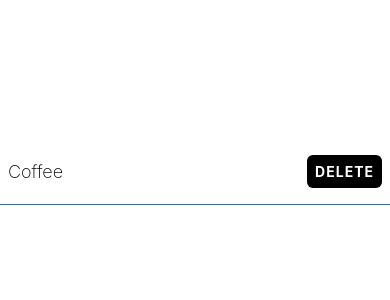
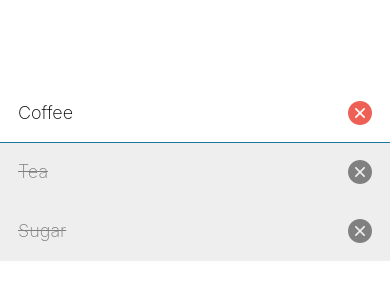
Before and after one commit to CintiaSchutt/taskly, a React Native app: screen / in a window 390 px wide. Shown: the part 250-550 px from the top of the page. Built offline with nearby package versions, Linux system fonts and the light colour scheme.

Commit message:
button icon and styles

```diff
--- a/App.tsx
+++ b/App.tsx
@@ -1,45 +1,13 @@
-import { StatusBar } from "expo-status-bar";
-import {
-  StyleSheet,
-  Text,
-  View,
-  TouchableOpacity,
-  Pressable,
-  Alert,
-} from "react-native";
+import { StyleSheet, View } from "react-native";
 import { theme } from "./theme";
+import { ShoppingListItem } from "./components/ShoppingListItem";
 
 export default function App() {
-  const handleDelete = () => {
-    Alert.alert(
-      "Are you sure you want to delete this?",
-      "It will be gone for good",
-      [
-        {
-          text: "Yes",
-          onPress: () => console.log("Ok, deleting"),
-          style: "destructive",
-        },
-        {
-          text: "Cancel",
-          style: "cancel",
-        },
-      ],
-    );
-  };
-
   return (
     <View style={styles.container}>
-      <View style={styles.itemContainer}>
-        <Text style={styles.itemText}>Coffee</Text>
-        <TouchableOpacity
-          onPress={handleDelete}
-          activeOpacity={0.8}
-          style={styles.button}
-        >
-          <Text style={styles.buttonText}>Delete</Text>
-        </TouchableOpacity>
-      </View>
+      <ShoppingListItem name="Coffee" />
+      <ShoppingListItem name="Tea" isCompleted />
+      <ShoppingListItem name="Sugar" isCompleted />
     </View>
   );
 }
@@ -50,28 +18,4 @@
     backgroundColor: theme.colorWhite,
     justifyContent: "center",
   },
-  itemContainer: {
-    borderBottomColor: theme.colorCerulean,
-    borderBottomWidth: 1,
-    paddingHorizontal: 8,
-    paddingVertical: 16,
-    flexDirection: "row",
-    justifyContent: "space-between",
-    alignItems: "center",
-  },
-  itemText: {
-    fontSize: 18,
-    fontWeight: "200",
-  },
-  button: {
-    backgroundColor: theme.colorBlack,
-    padding: 8,
-    borderRadius: 6,
-  },
-  buttonText: {
-    color: theme.colorWhite,
-    fontWeight: "bold",
-    textTransform: "uppercase",
-    letterSpacing: 1,
-  },
 });
--- /dev/null
+++ b/components/ShoppingListItem.tsx
@@ -0,0 +1,78 @@
+import { Text, View, TouchableOpacity, StyleSheet, Alert } from "react-native";
+import { theme } from "../theme";
+import AntDesign from "@expo/vector-icons/AntDesign";
+
+type Props = {
+  name: string;
+  isCompleted?: boolean;
+};
+
+export function ShoppingListItem({ name, isCompleted }: Props) {
+  const handleDelete = () => {
+    Alert.alert(
+      `Are you sure you want to delete ${name}?`,
+      "It will be gone for good",
+      [
+        {
+          text: "Yes",
+          onPress: () => console.log("Ok, deleting"),
+          style: "destructive",
+        },
+        {
+          text: "Cancel",
+          style: "cancel",
+        },
+      ]
+    );
+  };
+
+  return (
+    <View
+      style={[
+        styles.itemContainer,
+        isCompleted ? styles.completedContainer : undefined,
+      ]}
+    >
+      <Text
+        style={[
+          styles.itemText,
+          isCompleted ? styles.completedText : undefined,
+        ]}
+      >
+        {name}
+      </Text>
+      <TouchableOpacity onPress={handleDelete} activeOpacity={0.8}>
+        <AntDesign
+          name="closecircle"
+          size={24}
+          color={isCompleted ? theme.colorGrey : theme.colorRed}
+        />
+      </TouchableOpacity>
+    </View>
+  );
+}
+
+const styles = StyleSheet.create({
+  itemContainer: {
+    borderBottomColor: theme.colorCerulean,
+    borderBottomWidth: 1,
+    paddingHorizontal: 18,
+    paddingVertical: 16,
+    flexDirection: "row",
+    justifyContent: "space-between",
+    alignItems: "center",
+  },
+  completedContainer: {
+    backgroundColor: theme.colorLightGrey,
+    borderBottomColor: theme.colorLightGrey,
+  },
+  itemText: {
+    fontSize: 18,
+    fontWeight: "200",
+  },
+  completedText: {
+    textDecorationLine: "line-through",
+    textDecorationColor: theme.colorGrey,
+    color: theme.colorGrey,
+  },
+});
--- a/index.ts
+++ b/index.ts
@@ -1,6 +1,6 @@
-import { registerRootComponent } from 'expo';
+import { registerRootComponent } from "expo";
 
-import App from './App';
+import App from "./App";
 
 // registerRootComponent calls AppRegistry.registerComponent('main', () => App);
 // It also ensures that whether you load the app in Expo Go or in a native build,
--- a/package.json
+++ b/package.json
@@ -13,7 +13,8 @@
     "expo": "~52.0.37",
     "expo-status-bar": "~2.0.1",
     "react": "18.3.1",
-    "react-native": "0.76.7"
+    "react-native": "0.76.7",
+    "@expo/vector-icons": "^14.0.2"
   },
   "devDependencies": {
     "@babel/core": "^7.25.2",
@@ -22,6 +23,7 @@
     "eslint-config-expo": "~8.0.1",
     "eslint-config-prettier": "^10.1.1",
     "eslint-plugin-prettier": "^5.2.3",
+    "eslint-plugin-react-native": "^5.0.0",
     "prettier": "^3.5.3",
     "typescript": "^5.3.3"
   },
--- a/theme.ts
+++ b/theme.ts
@@ -2,4 +2,7 @@
   colorCerulean: "#1a759f",
   colorWhite: "#fff",
   colorBlack: "#000",
+  colorGrey: "grey",
+  colorLightGrey: "#eee",
+  colorRed: "#ee6055",
 };
```
Also changed, not shown: .eslintrc.js, 2 other files (tests, documents, lock files or other folders).
